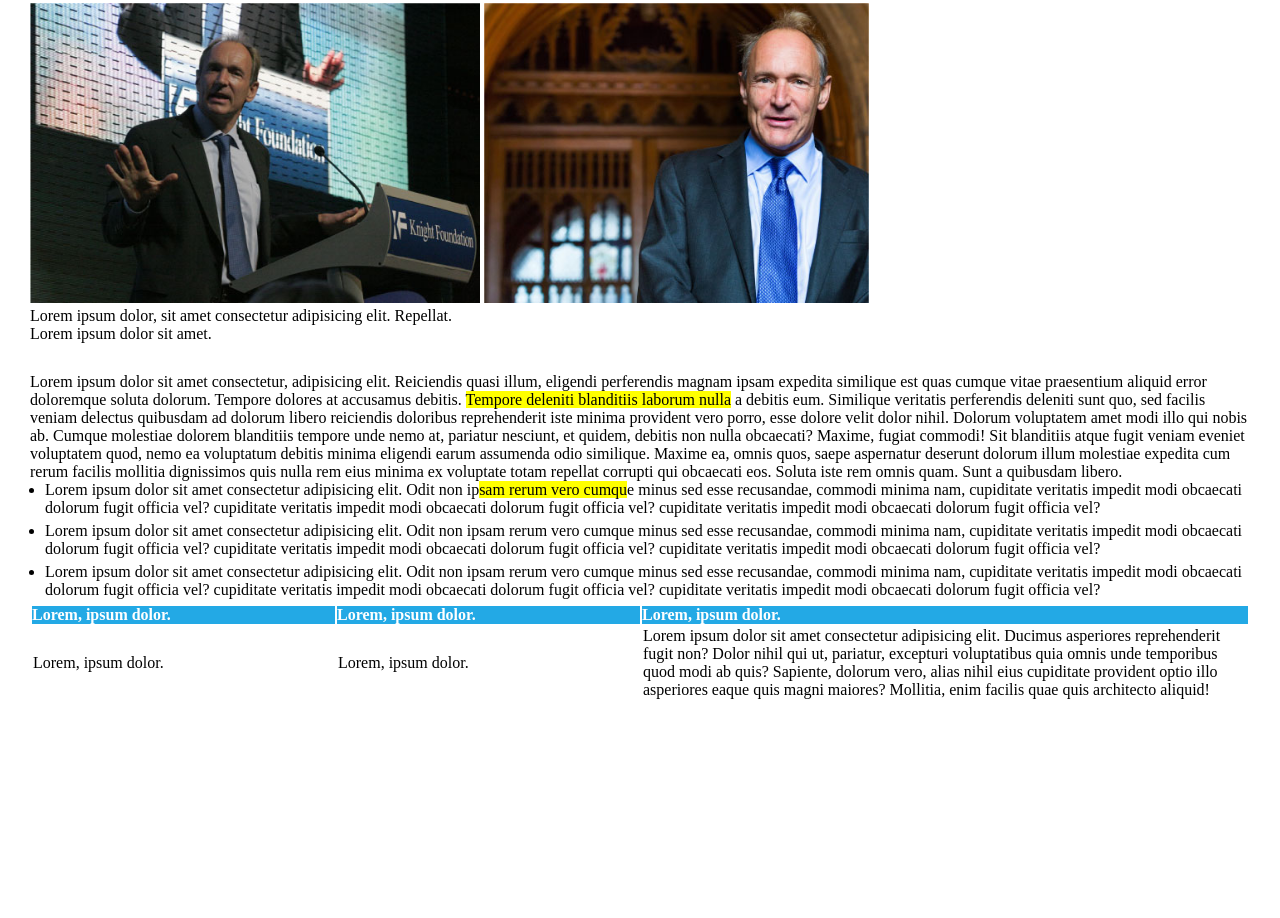
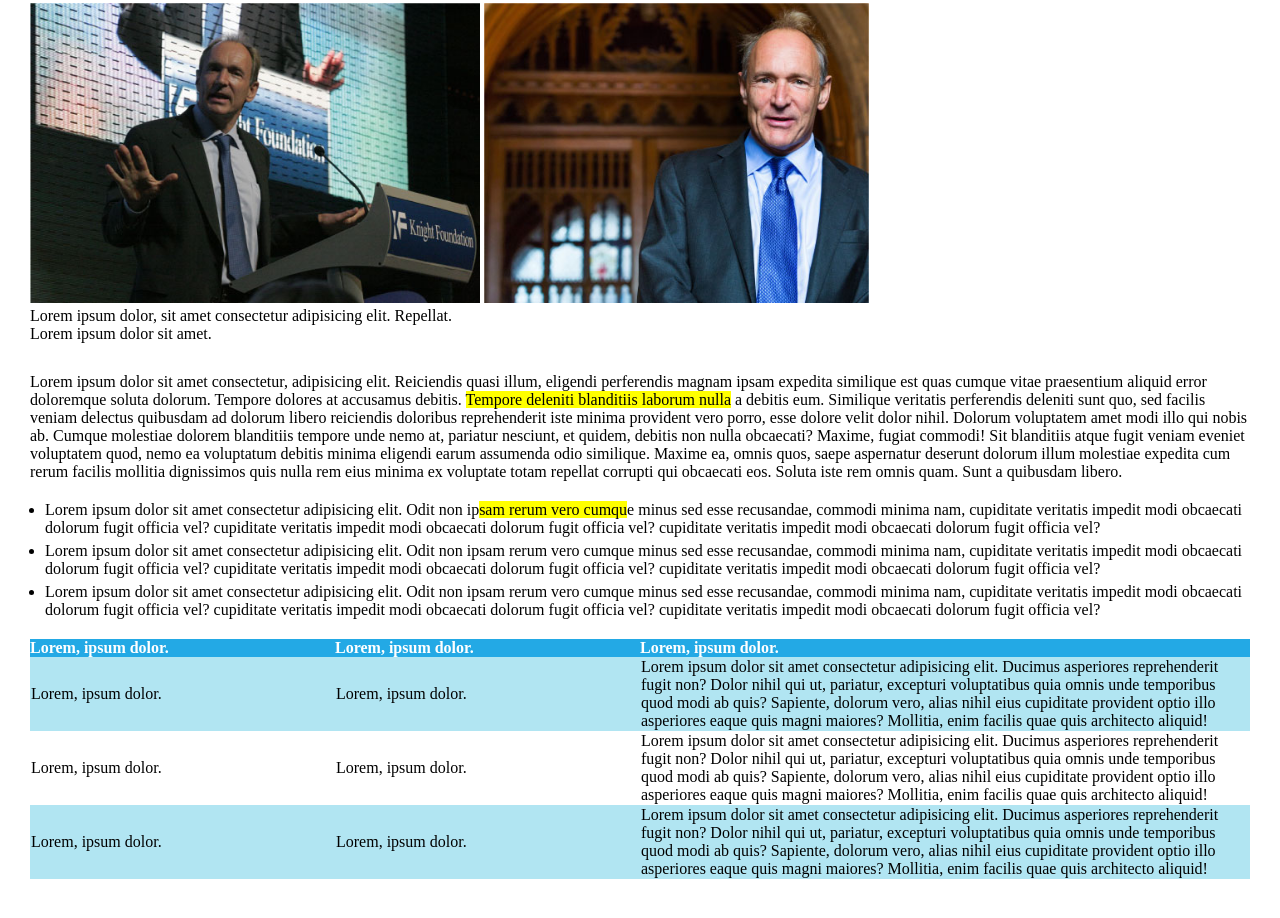
Before and after one commit to alessandrodaniello105/html-css-booleaner, a plain HTML site: page index.html in a window 1280 px wide. Shown: the part 262-1180 px from the top of the page. Before the commit the page ends 1084 px from the top, so only its background shows below. Drawn offline with Linux system fonts and the light colour scheme.

Commit message:
Ending Table

```diff
--- a/css/style.css
+++ b/css/style.css
@@ -45,10 +45,12 @@ div.top-bar{
 
 /* MAIN */
 
+/* effetto evidenziatore nel testo */
 .highlited{
   background-color: yellow;
 }
 
+/* STILE ARTICOLO */
 .article-main{
   margin-top: 30px;
   margin-bottom: 30px;
@@ -69,20 +71,37 @@ div.top-bar{
 p.article-info{
   color: #868787;
 }
+
+
+/* LISTA */
+
 .article-list ul{
   padding-left: 15px;
+  margin-top: 20px;
+  margin-bottom: 20px;
 }
 .article-list li{
   margin-bottom: 5px;
 }
 
+
 /* TABELLA */
+
+/* table, thead, tbody, tr, td, th{
+  margin: 0;
+  padding: 0;
+} */
+
 table{
   width: 100%;
+  border-collapse: collapse;
+}
+
+thead{
+  background-color: #23A9E5;
 }
 
 th{
-  background-color: #23A9E5;
   padding: 0;
   margin: 0;
 }
@@ -99,6 +118,8 @@ th{
   width: 50%;
 }
 
-
+.cyan-row{
+  background-color: #B1E5F2;
+}
 
 /* FOOTER */
--- a/index.html
+++ b/index.html
@@ -88,11 +88,25 @@
             </thead>
 
             <tbody>
+
+              <tr class="cyan-row">
+                <td>Lorem, ipsum dolor.</td>
+                <td>Lorem, ipsum dolor.</td>
+                <td>Lorem ipsum dolor sit amet consectetur adipisicing elit. Ducimus asperiores reprehenderit fugit non? Dolor nihil qui ut, pariatur, excepturi voluptatibus quia omnis unde temporibus quod modi ab quis? Sapiente, dolorum vero, alias nihil eius cupiditate provident optio illo asperiores eaque quis magni maiores? Mollitia, enim facilis quae quis architecto aliquid!</td>
+              </tr>
+
               <tr>
                 <td>Lorem, ipsum dolor.</td>
                 <td>Lorem, ipsum dolor.</td>
                 <td>Lorem ipsum dolor sit amet consectetur adipisicing elit. Ducimus asperiores reprehenderit fugit non? Dolor nihil qui ut, pariatur, excepturi voluptatibus quia omnis unde temporibus quod modi ab quis? Sapiente, dolorum vero, alias nihil eius cupiditate provident optio illo asperiores eaque quis magni maiores? Mollitia, enim facilis quae quis architecto aliquid!</td>
               </tr>
+
+              <tr class="cyan-row">
+                <td>Lorem, ipsum dolor.</td>
+                <td>Lorem, ipsum dolor.</td>
+                <td>Lorem ipsum dolor sit amet consectetur adipisicing elit. Ducimus asperiores reprehenderit fugit non? Dolor nihil qui ut, pariatur, excepturi voluptatibus quia omnis unde temporibus quod modi ab quis? Sapiente, dolorum vero, alias nihil eius cupiditate provident optio illo asperiores eaque quis magni maiores? Mollitia, enim facilis quae quis architecto aliquid!</td>
+              </tr>
+
             </tbody>
 
           </table>
```
